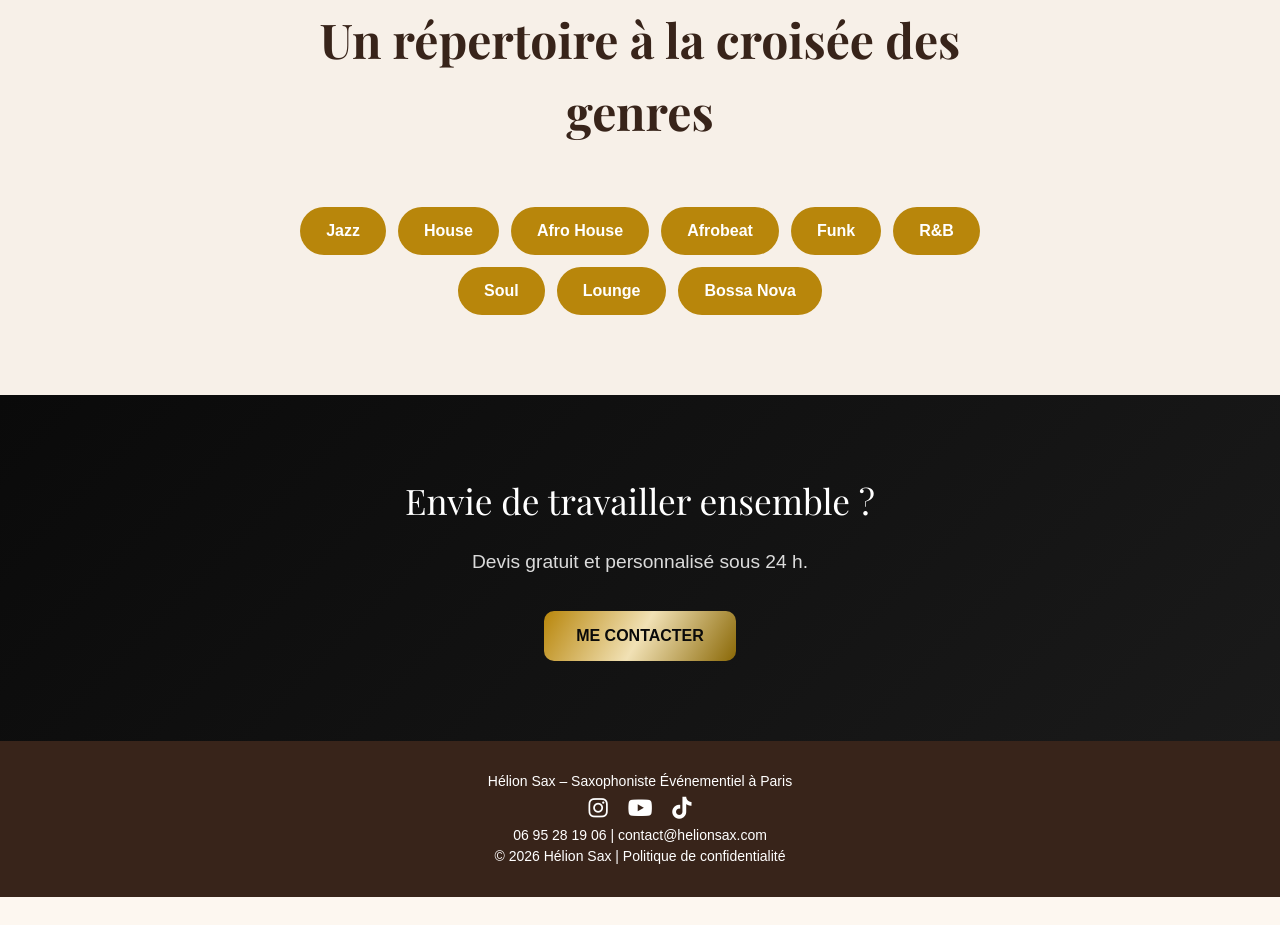
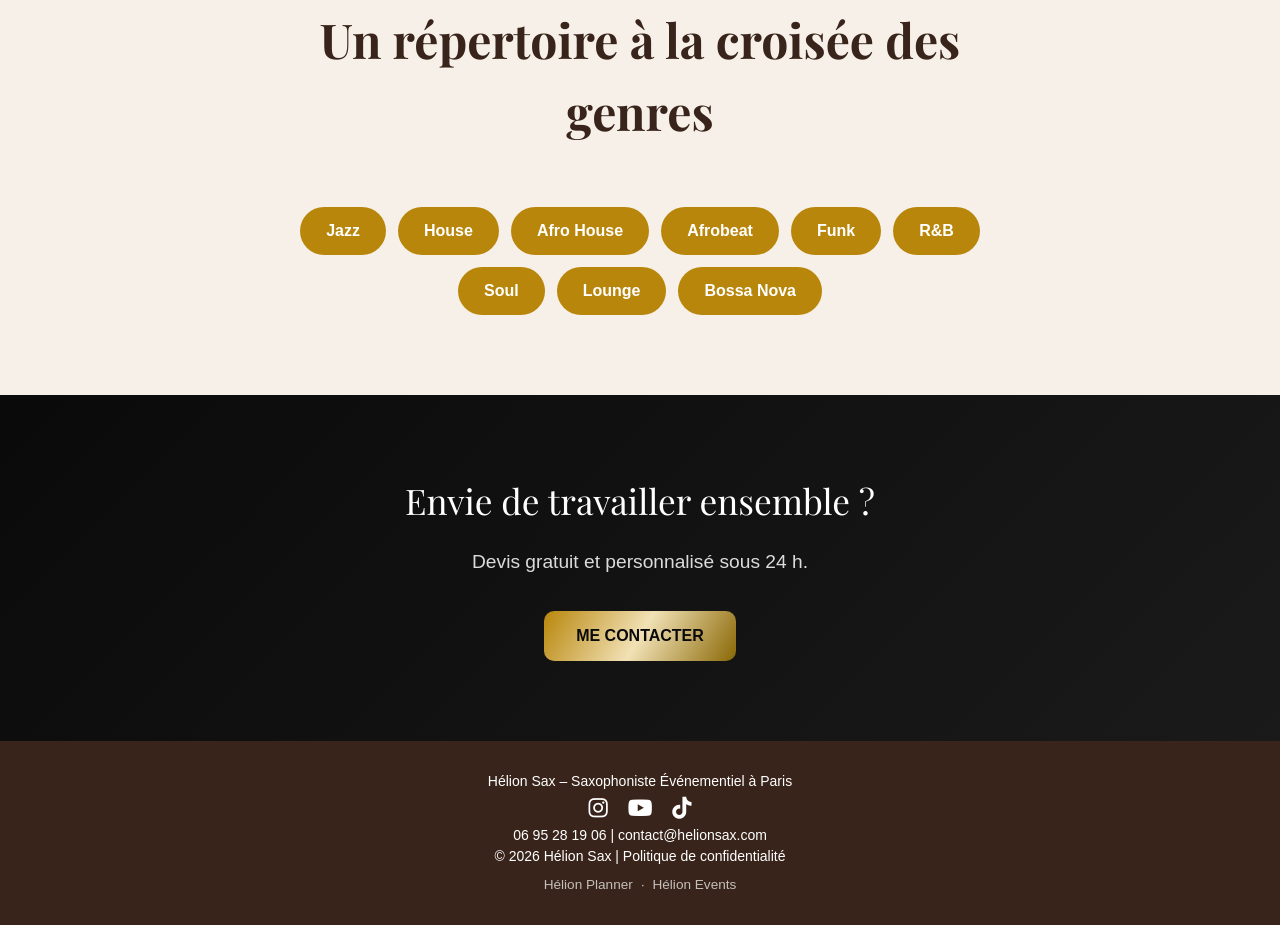
Before and after one commit to Maxdlg3/Helion-sax, a website: page a-propos/index.html in a window 1280 px wide. Shown: the part 2506-3431 px from the top of the page. Before the commit the page ends 3403 px from the top, so only its background shows below. Drawn offline with nearby package versions, Linux system fonts and the light colour scheme.

Commit message:
Add cross-links to planner and events in footer (15 pages)
Co-Authored-By: Claude Sonnet 4.6 <noreply@anthropic.com>

```diff
--- a/a-propos/index.html
+++ b/a-propos/index.html
@@ -219,6 +219,11 @@
     </div>
     <p><a href="tel:+33695281906" style="color: inherit;">06 95 28 19 06</a> | <a href="mailto:contact@helionsax.com" style="color: inherit;">contact@helionsax.com</a></p>
     <p>© 2026 Hélion Sax | <a href="/politique-de-confidentialite/" style="color: inherit;">Politique de confidentialité</a></p>
+    <p style="margin-top:0.5rem;font-size:0.85rem;opacity:0.7">
+      <a href="https://planner.helionsax.com" style="color:inherit;" rel="noopener">Hélion Planner</a>
+      &nbsp;·&nbsp;
+      <a href="https://events.helionsax.com" style="color:inherit;" rel="noopener">Hélion Events</a>
+    </p>
 </footer>
 
 <script src="/script.js" defer></script>
```
Also changed, not shown: blog/dj-ou-saxophoniste-mariage/index.html (+5 -0 lines), blog/index.html (+5 -0 lines), blog/musique-vin-d-honneur/index.html (+5 -0 lines), blog/prix-saxophoniste-mariage/index.html (+5 -0 lines), blog/saxophone-domaine-viticole/index.html (+5 -0 lines), blog/saxophoniste-soiree-entreprise-paris/index.html (+5 -0 lines), entreprise/index.html (+5 -0 lines), index.html (+5 -0 lines), mariage/index.html (+5 -0 lines), saxophoniste-beaune/index.html (+5 -0 lines), saxophoniste-bordeaux/index.html (+5 -0 lines), saxophoniste-lille/index.html (+5 -0 lines), saxophoniste-lyon/index.html (+5 -0 lines), saxophoniste-marseille/index.html (+5 -0 lines), 1 more files.
